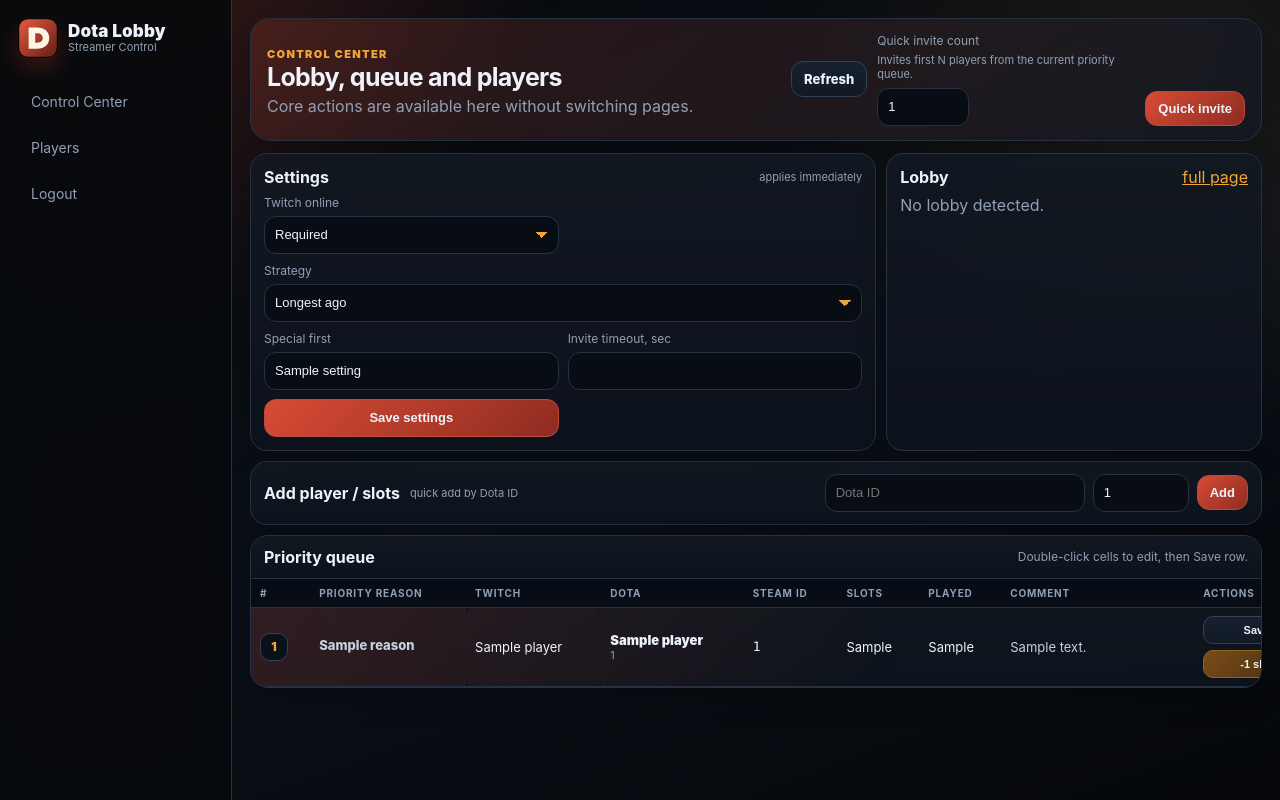
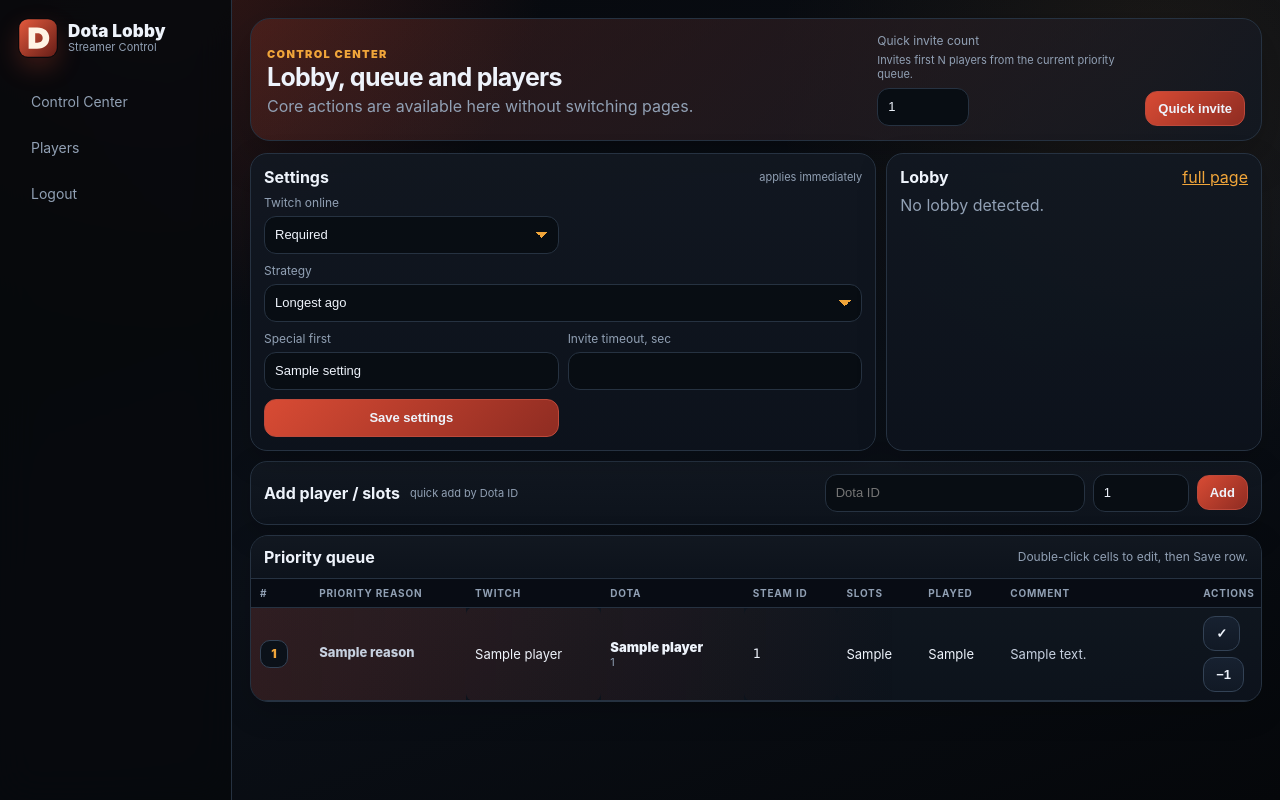
Before and after one commit to tyuh0611-cyber/dota-twitch-lobby-bot, a FastAPI app: template bot_backend/app/templates/dashboard.html in a window 1280 px wide. Run offline with FastAPI, Linux system fonts and the light colour scheme; the template is opened without the code that fills it: most values are stand-ins (such as "Sample title", 1, 10 or a date in 2020); parts of the project's set-up code (start-up, migrations or seed data) failed here and were passed over.

Commit message:
Refine dashboard table action buttons

```diff
--- a/bot_backend/app/templates/dashboard.html
+++ b/bot_backend/app/templates/dashboard.html
@@ -7,7 +7,6 @@
     <p>Core actions are available here without switching pages.</p>
   </div>
   <div class="head-actions">
-    <a class="btn" href="/">Refresh</a>
     <form method="post" action="/quick-invite" data-confirm="Send quick invites by current queue priority?" class="quick-invite-form">
       <input type="hidden" name="return_to" value="/">
       <label>Quick invite count
@@ -96,10 +95,10 @@
         <td>{{ p.games_played }}</td>
         <td class="editable comment-cell" data-name="comment">{{ p.comment or '' }}</td>
         <td class="actions-cell">
-          <form method="post" action="/player/{{ p.dota_id }}/quick-edit" class="inline-save-form"><input type="hidden" name="return_to" value="/"><input type="hidden" name="twitch_name" value="{{ p.twitch_name or '' }}"><input type="hidden" name="steam_id" value="{{ p.steam_id or '' }}"><input type="hidden" name="dota_name" value="{{ p.dota_name or '' }}"><input type="hidden" name="slots_left" value="{{ p.slots_left }}"><input type="hidden" name="comment" value="{{ p.comment or '' }}"><button class="btn small" type="submit">Save</button></form>
-          {% if p.steam_id %}<form method="post" action="/invite/{{ p.steam_id }}" data-confirm="Invite {{ p.dota_name or p.dota_id }}?"><input type="hidden" name="return_to" value="/"><button class="btn primary small" type="submit">Invite</button></form>{% endif %}
-          <form method="post" action="/player/{{ p.dota_id }}/charge" data-confirm="Charge -1 slot?"><input type="hidden" name="return_to" value="/"><button class="btn warn small" type="submit">-1 slot</button></form>
-          <form method="post" action="/player/{{ p.dota_id }}/blacklist" data-confirm="Blacklist {{ p.dota_name or p.dota_id }}?"><input type="hidden" name="return_to" value="/"><input type="hidden" name="reason" value="queue_blacklist"><button class="btn danger small" type="submit">Block</button></form>
+          <form method="post" action="/player/{{ p.dota_id }}/quick-edit" class="inline-save-form"><input type="hidden" name="return_to" value="/"><input type="hidden" name="twitch_name" value="{{ p.twitch_name or '' }}"><input type="hidden" name="steam_id" value="{{ p.steam_id or '' }}"><input type="hidden" name="dota_name" value="{{ p.dota_name or '' }}"><input type="hidden" name="slots_left" value="{{ p.slots_left }}"><input type="hidden" name="comment" value="{{ p.comment or '' }}"><button class="btn icon-btn save-action" type="submit" title="Save row" aria-label="Save row"><span aria-hidden="true">✓</span></button></form>
+          {% if p.steam_id %}<form method="post" action="/invite/{{ p.steam_id }}" data-confirm="Invite {{ p.dota_name or p.dota_id }}?"><input type="hidden" name="return_to" value="/"><button class="btn icon-btn invite-action" type="submit" title="Invite to lobby" aria-label="Invite to lobby"><span aria-hidden="true">▶</span></button></form>{% endif %}
+          <form method="post" action="/player/{{ p.dota_id }}/charge" data-confirm="Charge -1 slot?"><input type="hidden" name="return_to" value="/"><button class="btn icon-btn charge-action" type="submit" title="Charge -1 slot" aria-label="Charge minus one slot"><span aria-hidden="true">−1</span></button></form>
+          <form method="post" action="/player/{{ p.dota_id }}/blacklist" data-confirm="Blacklist {{ p.dota_name or p.dota_id }}?"><input type="hidden" name="return_to" value="/"><input type="hidden" name="reason" value="queue_blacklist"><button class="btn icon-btn block-action" type="submit" title="Block player" aria-label="Block player"><span aria-hidden="true">×</span></button></form>
         </td>
       </tr>
     {% endfor %}
```
